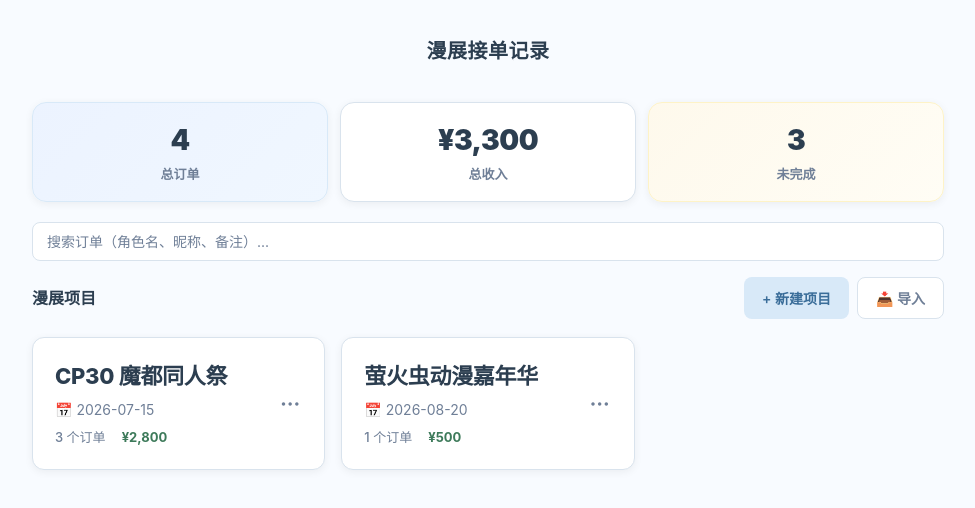
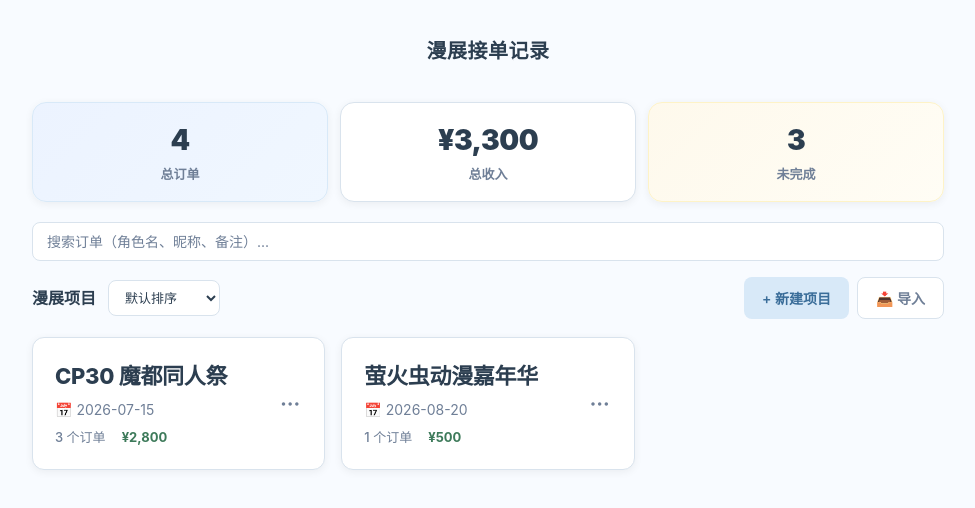
Before and after one commit to S1honglan/manzhanjiedanjilu, a React (Vite) app: page / in a window 1280 px wide. Shown: the top 508 px of the page, without its empty margins (152-1127 px from the left). Built offline with nearby package versions, Linux system fonts and the light colour scheme.

Commit message:
feat: 首页增加项目排序功能（默认/时间/订单升降序/金额升降序）

```diff
--- a/src/App.css
+++ b/src/App.css
@@ -195,6 +195,17 @@
   display: flex;
   gap: 8px;
   margin-left: auto;
+}
+
+.sort-select {
+  padding: 8px 12px;
+  border: 1px solid var(--color-border);
+  border-radius: var(--radius-btn);
+  font-size: 13px;
+  color: var(--color-text);
+  font-family: inherit;
+  background: var(--color-card);
+  cursor: pointer;
 }
 
 .section-label {
@@ -667,4 +678,9 @@
     width: 100%;
     margin-left: 0;
   }
+
+  .sort-select {
+    order: -1;
+    width: 100%;
+  }
 }
--- a/src/App.tsx
+++ b/src/App.tsx
@@ -63,6 +63,31 @@ function App() {
   const [globalSearch, setGlobalSearch] = useState('')
   const [localSearch, setLocalSearch] = useState('')
   const [statusFilter, setStatusFilter] = useState<OrderStatus | '全部'>('全部')
+
+  const [sortBy, setSortBy] = useState<string>('default')
+
+  // ---- 排序后的项目列表 ----
+  const sortedProjects = useMemo(() => {
+    const list = projects.map((p) => {
+      const orderCount = p.orders.length
+      const income = p.orders.reduce((s, o) => s + o.totalIncome, 0)
+      return { ...p, orderCount, income }
+    })
+    switch (sortBy) {
+      case 'date':
+        return [...list].sort((a, b) => a.date.localeCompare(b.date))
+      case 'orders-asc':
+        return [...list].sort((a, b) => a.orderCount - b.orderCount)
+      case 'orders-desc':
+        return [...list].sort((a, b) => b.orderCount - a.orderCount)
+      case 'income-asc':
+        return [...list].sort((a, b) => a.income - b.income)
+      case 'income-desc':
+        return [...list].sort((a, b) => b.income - a.income)
+      default:
+        return list
+    }
+  }, [projects, sortBy])
 
   // ---- 滑动返回 ----
   const touchStartX = useRef(0)
@@ -461,25 +486,33 @@ function App() {
               {/* ---- 项目列表 ---- */}
               <div className="section-header">
                 <div className="section-label">漫展项目</div>
+                <select
+                  className="sort-select"
+                  value={sortBy}
+                  onChange={(e) => setSortBy(e.target.value)}
+                >
+                  <option value="default">默认排序</option>
+                  <option value="date">按时间顺序</option>
+                  <option value="orders-desc">订单降序</option>
+                  <option value="orders-asc">订单升序</option>
+                  <option value="income-desc">金额降序</option>
+                  <option value="income-asc">金额升序</option>
+                </select>
                 <div className="section-header-btns">
                   <button className="btn primary" onClick={openNewProjectForm}>
                     + 新建项目
                   </button>
-                  <button
-                    className="btn secondary"
-                    onClick={handleImportClick}
-                    disabled={importing}
-                  >
+                  <button className="btn secondary" onClick={handleImportClick} disabled={importing}>
                     {importing ? '导入中...' : '📥 导入'}
                   </button>
                 </div>
               </div>
 
-              {projects.length === 0 ? (
+              {sortedProjects.length === 0 ? (
                 <div className="empty-hint">还没有项目，点击「+ 新建项目」开始吧</div>
               ) : (
                 <div className="project-grid">
-                  {projects.map((project) => {
+                  {sortedProjects.map((project) => {
                     const orderCount = project.orders.length
                     const income = project.orders.reduce((s, o) => s + o.totalIncome, 0)
                     return (
```
